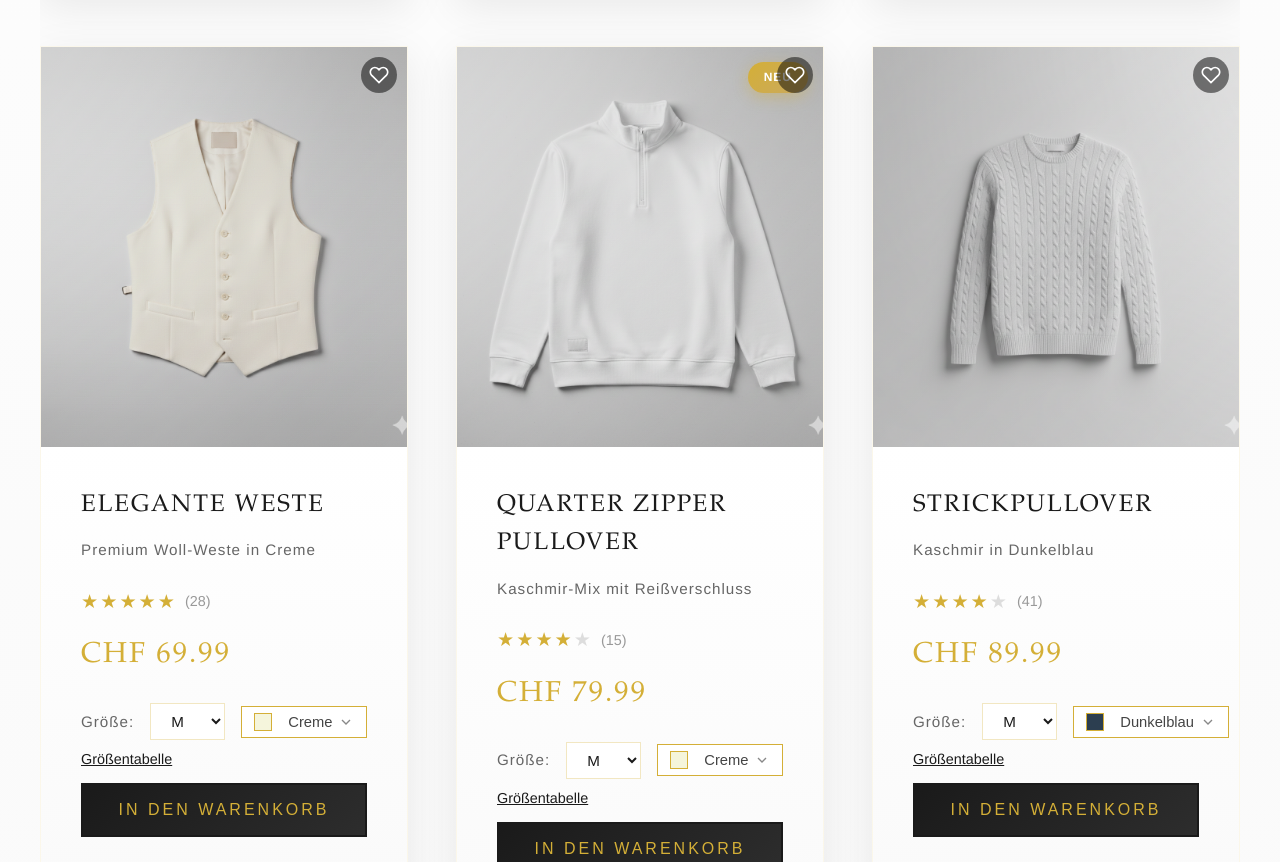
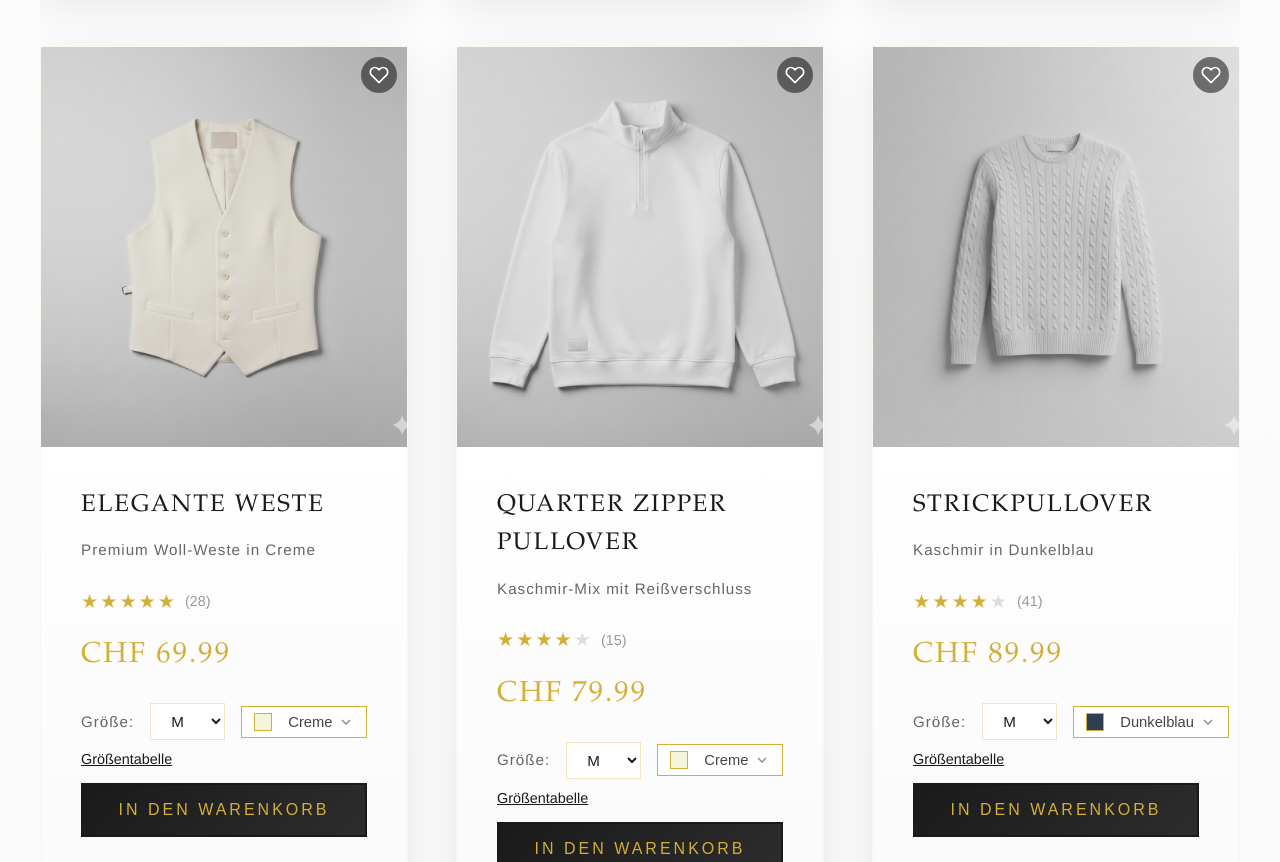
Before and after one commit to jim21-beep/joumonde, a plain HTML site: page shop.html in a window 1280 px wide. Shown: the part 2447-3309 px from the top of the page. Drawn offline with Linux system fonts and the light colour scheme.

Commit message:
Remove NEU badge from Quarter Zipper to fix card height consistency

```diff
--- a/shop.html
+++ b/shop.html
@@ -433,7 +433,6 @@
                 <!-- Quarter Zipper Product Card -->
                 <div class="product-card" onclick="viewProductDetail('Quarter Zipper Pullover', 79.99, 'Kaschmir-Mix mit Reißverschluss', ['Creme', 'Navy', 'Grau', 'Schwarz'], ['S', 'M', 'L', 'XL'])" style="cursor: pointer;">
                     <div class="product-image" style="background: #f5f5f5;">
-                        <span class="product-badge badge-new">NEU</span>
                         <button class="product-wishlist-btn" onclick="event.stopPropagation(); toggleWishlistItem('Quarter Zipper Pullover', 79.99, 'assets/images/quarter_zipper.png', this)">
                             <svg width="20" height="20" viewBox="0 0 24 24" fill="none" stroke="currentColor" stroke-width="2">
                                 <path d="M20.84 4.61a5.5 5.5 0 0 0-7.78 0L12 5.67l-1.06-1.06a5.5 5.5 0 0 0-7.78 7.78l1.06 1.06L12 21.23l7.78-7.78 1.06-1.06a5.5 5.5 0 0 0 0-7.78z"></path>
```
